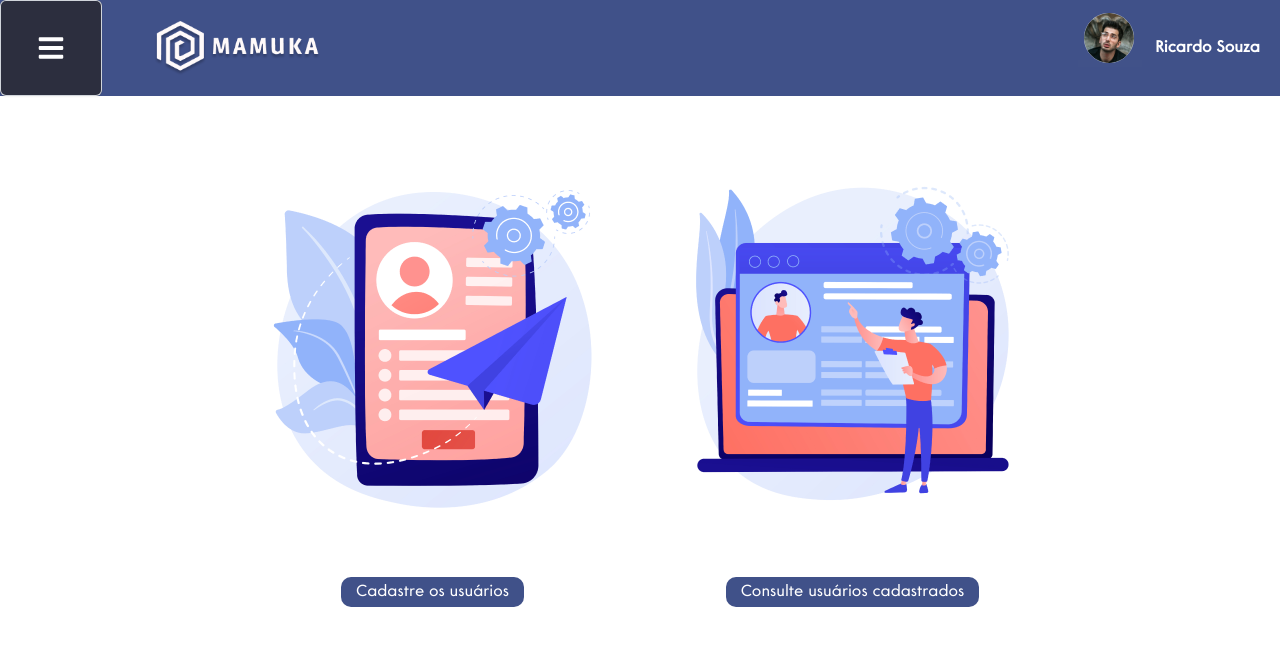
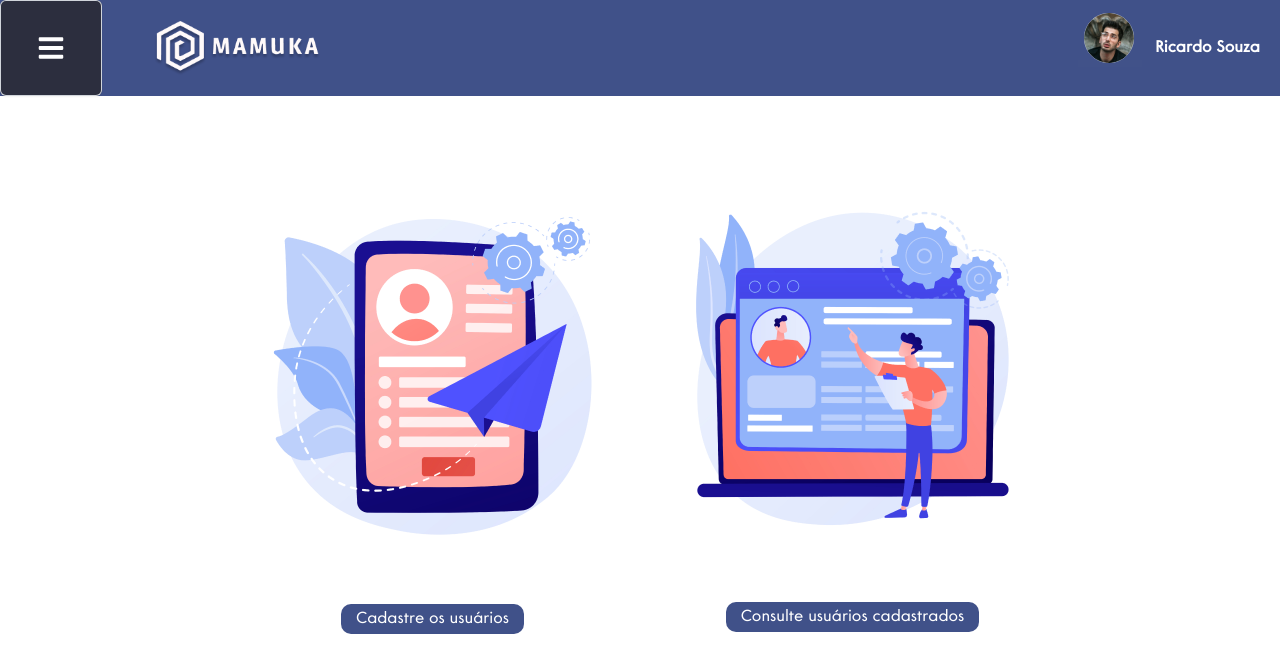
Before and after one commit to MamukaSenai/React-Mamuka, a React (Vite) app: page / in a window 1280 px wide. Shown: the top 672 px of the page. Built offline with nearby package versions, Linux system fonts and the light colour scheme.

Commit message:
erro no header

```diff
--- a/src/pages/Administrador/Home/style.css
+++ b/src/pages/Administrador/Home/style.css
@@ -49,7 +49,7 @@
 /* define os recuo dentro da area da main */
 main
     {
-    padding: 5vh 10vw 5vh 10vw;
+    padding-top: 5%;
     }
 
 
```
